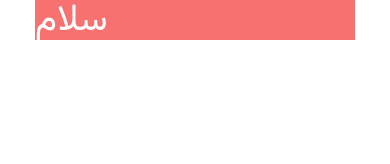
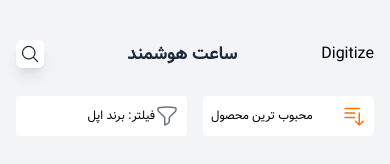
Before and after one commit to afshinmhdz/DigitizeWebsiteTailwindCSS_2023_10_13, a website: page postcss/public/index.html in a window 390 px wide. Drawn offline with Linux system fonts and the light colour scheme; files whose address does not match are found by name.

Commit message:
added appbar and filter section (mobile design)

```diff
--- a/postcss/public/index.html
+++ b/postcss/public/index.html
@@ -1,12 +1,52 @@
 <!DOCTYPE html>
-<html lang="rtl">
+<html lang="fa" dir="rtl">
+
 <head>
     <meta charset="UTF-8">
     <meta name="viewport" content="width=device-width, initial-scale=1.0">
     <title>Digitize</title>
     <link rel="stylesheet" href="./build/tailwind.css" />
 </head>
-<body class="flex h-full justify-center">
-    <div class="bg-red-400 text-4xl w-80 text-white">سلام</div>
+
+<body class="bg-gray-100 px-4">
+    <!-- app bar -->
+    <div class="flex items-center justify-between mt-10 ">
+        <div class="">Digitize</div>
+        <div class="text-lg font-bold text-slate-800">ساعت هوشمند</div>
+        <div class="w-7 h-7 bg-white shadow-lg flex justify-center items-center rounded-md">
+            <svg xmlns="http://www.w3.org/2000/svg" fill="none" viewBox="0 0 24 24" stroke-width="1.5"
+                stroke="currentColor" class="w-5 h-5 stroke-slate-800">
+                <path stroke-linecap="round" stroke-linejoin="round"
+                    d="M21 21l-5.197-5.197m0 0A7.5 7.5 0 105.196 5.196a7.5 7.5 0 0010.607 10.607z" />
+            </svg>
+        </div>
+    </div>
+    <!-- filter section -->
+    <div class="flex items-center justify-between mt-7 gap-x-4">
+        <div class="flex  justify-between bg-white p-2 w-1/2 rounded">
+            <div class="">
+                <svg xmlns="http://www.w3.org/2000/svg" fill="" viewBox="0 0 24 24" stroke-width="1.5"
+                    stroke="currentColor" class="w-6 h-6 stroke-orange-500">
+                    <path stroke-linecap="round" stroke-linejoin="round"
+                        d="M3 4.5h14.25M3 9h9.75M3 13.5h9.75m4.5-4.5v12m0 0l-3.75-3.75M17.25 21L21 17.25" />
+                </svg>
+
+            </div>
+            <button class="text-xs">محبوب ترین محصول</button>
+        </div>
+        <div class="flex bg-white p-2 w-1/2 rounded">
+            <div class="">
+                <svg xmlns="http://www.w3.org/2000/svg" fill="none" viewBox="0 0 24 24" stroke-width="1.5"
+                    stroke="currentColor" class="w-6 h-6 stroke-gray-500">
+                    <path stroke-linecap="round" stroke-linejoin="round"
+                        d="M12 3c2.755 0 5.455.232 8.083.678.533.09.917.556.917 1.096v1.044a2.25 2.25 0 01-.659 1.591l-5.432 5.432a2.25 2.25 0 00-.659 1.591v2.927a2.25 2.25 0 01-1.244 2.013L9.75 21v-6.568a2.25 2.25 0 00-.659-1.591L3.659 7.409A2.25 2.25 0 013 5.818V4.774c0-.54.384-1.006.917-1.096A48.32 48.32 0 0112 3z" />
+                </svg>
+
+            </div>
+            <button class="text-xs">فیلتر: برند اپل</button>
+        </div>
+    </div>
+
 </body>
+
 </html>
```
Also changed, not shown: postcss/public/build/tailwind.css.
